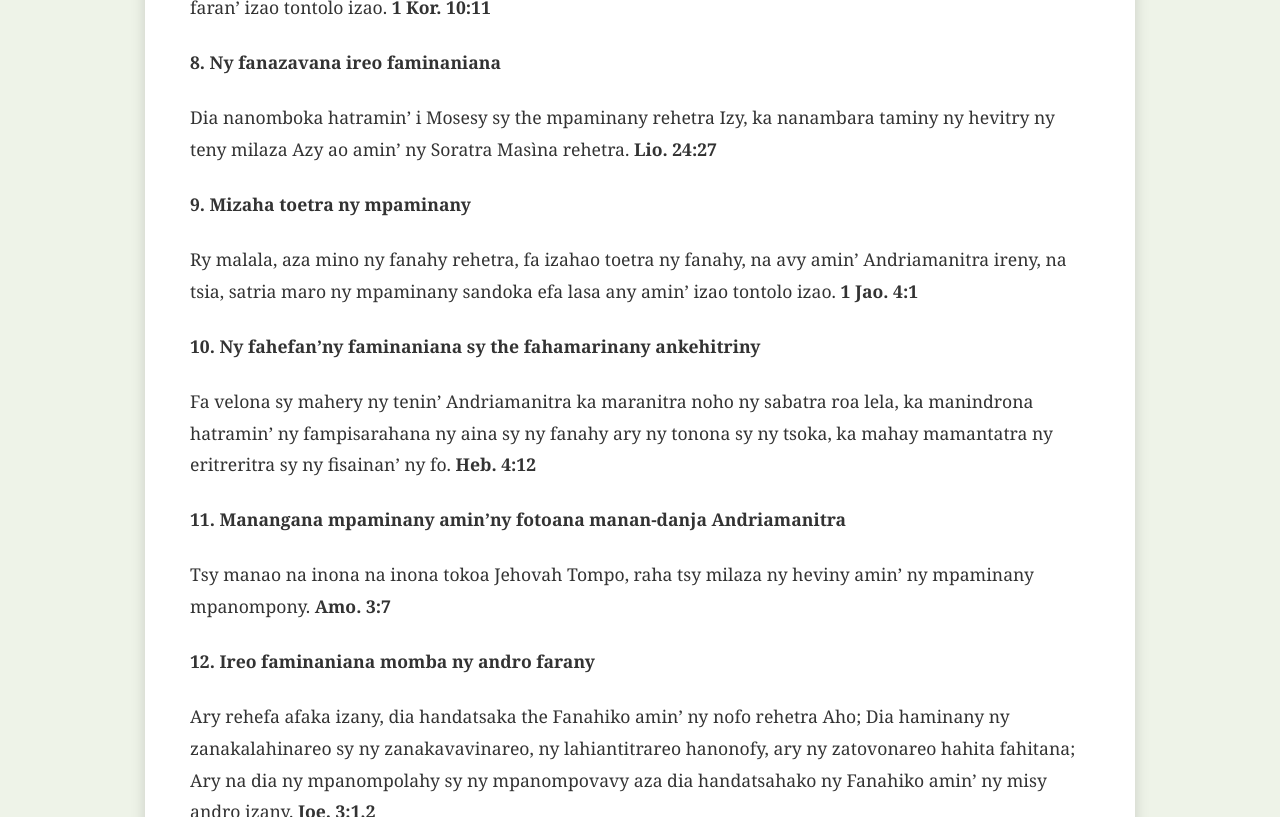
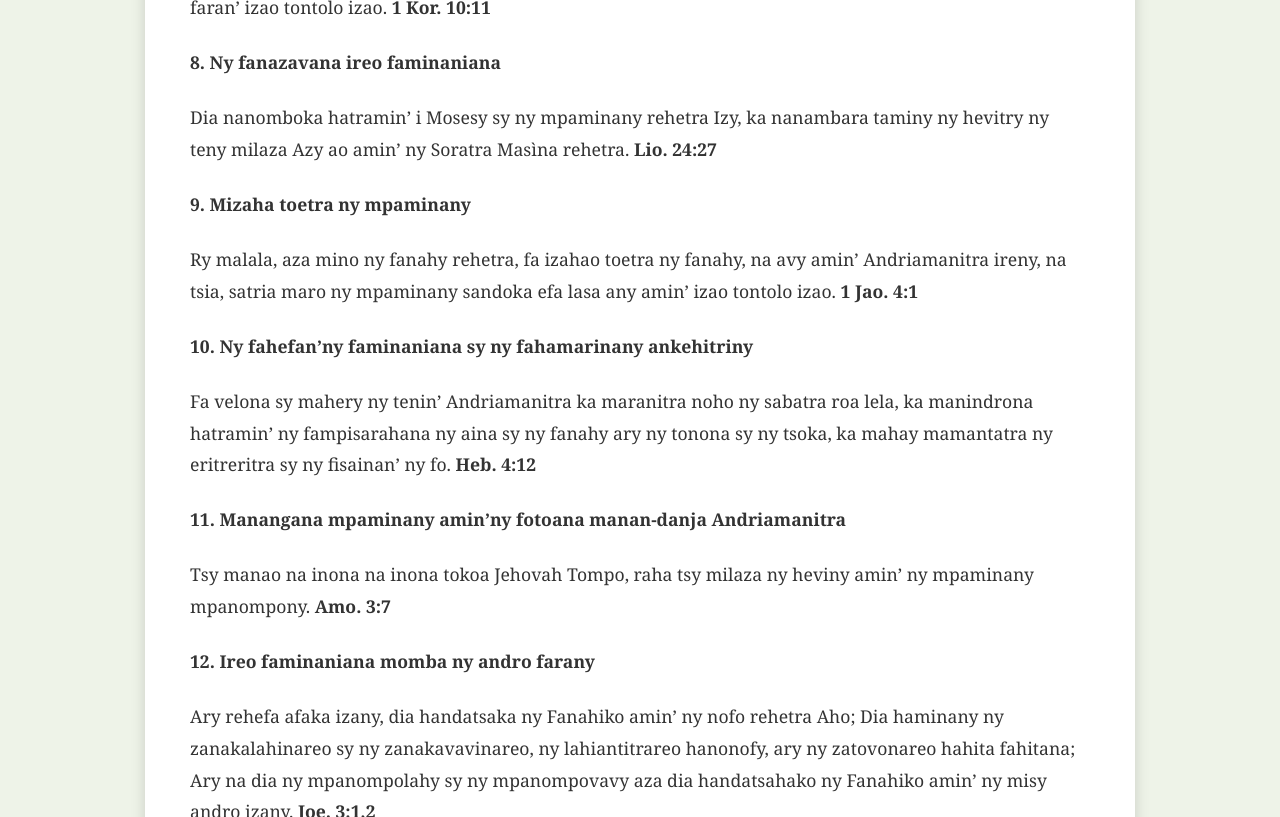
Before and after one commit to nainaw/tsianjery, a Jekyll site: the page built from TelovolanaIV.md, in a window 1280 px wide and 1400 px high, scrolled down 1437 px. Shown: the part 155-972 px from the top of the window. Built offline with Jekyll 4.4.1, drawn with Linux system fonts in a browser that asks for light colours; our own code applies the rules of GitHub Pages for plain Markdown files; some of the changed text lies outside the part shown.

Commit message:
Fix formatting and typos in TelovolanaIV.md

```diff
--- a/TelovolanaIV.md
+++ b/TelovolanaIV.md
@@ -20,15 +20,15 @@ Fa izay rehetra voasoratra fahiny dia nosoratana ho fianarantsika hananantsika n
 #### 7. Henoy izao!
 Ary izany dia nanjo azy mba ho anatra, sady voasoratra izany ho fananarana antsika izay niharan’ ny faran’ izao tontolo izao. **1 Kor. 10:11**
 #### 8. Ny fanazavana ireo faminaniana
-Dia nanomboka hatramin’ i Mosesy sy the mpaminany rehetra Izy, ka nanambara taminy ny hevitry ny teny milaza Azy ao amin’ ny Soratra Masìna rehetra. **Lio. 24:27**
+Dia nanomboka hatramin’ i Mosesy sy ny mpaminany rehetra Izy, ka nanambara taminy ny hevitry ny teny milaza Azy ao amin’ ny Soratra Masìna rehetra. **Lio. 24:27**
 #### 9. Mizaha toetra ny mpaminany
 Ry malala, aza mino ny fanahy rehetra, fa izahao toetra ny fanahy, na avy amin’ Andriamanitra ireny, na tsia, satria maro ny mpaminany sandoka efa lasa any amin’ izao tontolo izao. **1 Jao. 4:1**
-#### 10. Ny fahefan'ny faminaniana sy the fahamarinany ankehitriny
+#### 10. Ny fahefan'ny faminaniana sy ny fahamarinany ankehitriny
 Fa velona sy mahery ny tenin’ Andriamanitra ka maranitra noho ny sabatra roa lela, ka manindrona hatramin’ ny fampisarahana ny aina sy ny fanahy ary ny tonona sy ny tsoka, ka mahay mamantatra ny eritreritra sy ny fisainan’ ny fo. **Heb. 4:12**
 #### 11. Manangana mpaminany amin'ny fotoana manan-danja Andriamanitra
 Tsy manao na inona na inona tokoa Jehovah Tompo, raha tsy milaza ny heviny amin’ ny mpaminany mpanompony. **Amo. 3:7**
 #### 12. Ireo faminaniana momba ny andro farany
-Ary rehefa afaka izany, dia handatsaka the Fanahiko amin’ ny nofo rehetra Aho; Dia haminany ny zanakalahinareo sy ny zanakavavinareo, ny lahiantitrareo hanonofy, ary ny zatovonareo hahita fahitana; Ary na dia ny mpanompolahy sy ny mpanompovavy aza dia handatsahako ny Fanahiko amin’ ny misy andro izany. **Joe. 3:1,2**
+Ary rehefa afaka izany, dia handatsaka ny Fanahiko amin’ ny nofo rehetra Aho; Dia haminany ny zanakalahinareo sy ny zanakavavinareo, ny lahiantitrareo hanonofy, ary ny zatovonareo hahita fahitana; Ary na dia ny mpanompolahy sy ny mpanompovavy aza dia handatsahako ny Fanahiko amin’ ny misy andro izany. **Joe. 3:1,2**
 #### 13. Ireo fitahiana avy amin'ny teny faminaniana
 Izay soratra rehetra nomen’ ny tsindrimandrin’ Andriamanitra dia mahasoa koa ho fampianarana, ho fandresen-dahatra, ho fanitsiana izay diso, ho fitaizana amin’ ny fahamarinana, mba ho tanteraka ny olon’ Andriamanitra, ho vonona tsara ho amin’ ny asa tsara rehetra. **2 Tim.3:16,17**
 <p style="text-align:center;">
```
